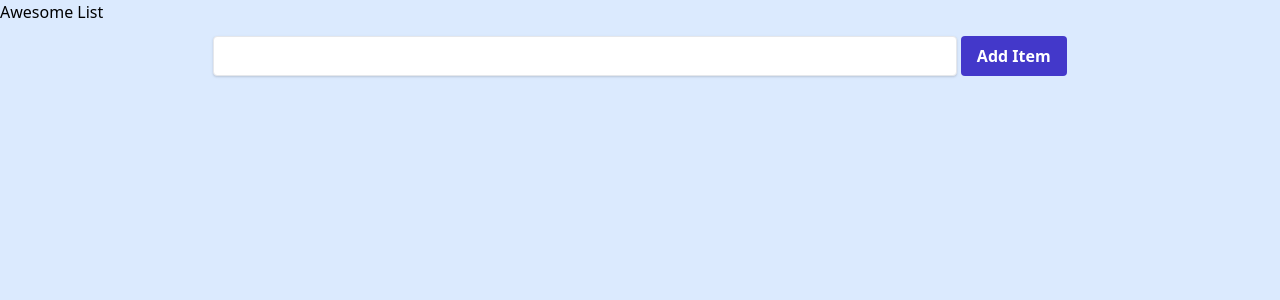
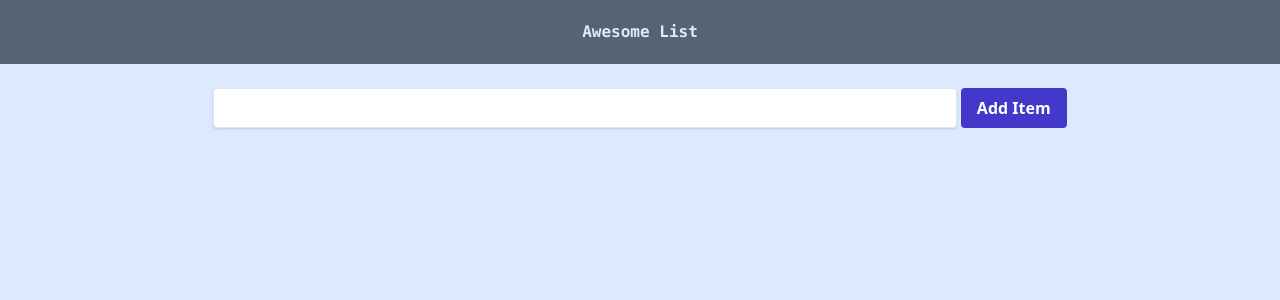
Before and after one commit to JasonFritsche/vue-tailwind-todo, a Vue app: page / in a window 1280 px wide. Shown: the top 300 px of the page. Built offline with nearby package versions, Linux system fonts and the light colour scheme.

Commit message:
updated header styling

```diff
--- a/src/components/JHeader.vue
+++ b/src/components/JHeader.vue
@@ -1,5 +1,9 @@
 <template>
-  <div>{{ title }}</div>
+  <div class="w-full opacity-90 p-5 bg-gray-700 hover:opacity-80 mb-3">
+    <h1 class="text-center font-mono font-semibold text-blue-100">
+      {{ title }}
+    </h1>
+  </div>
 </template>
 
 <script lang="ts">
```
